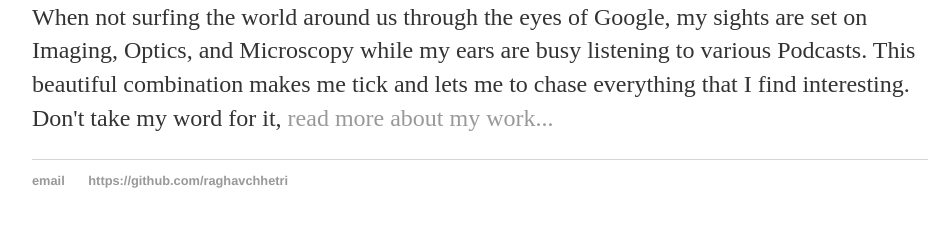
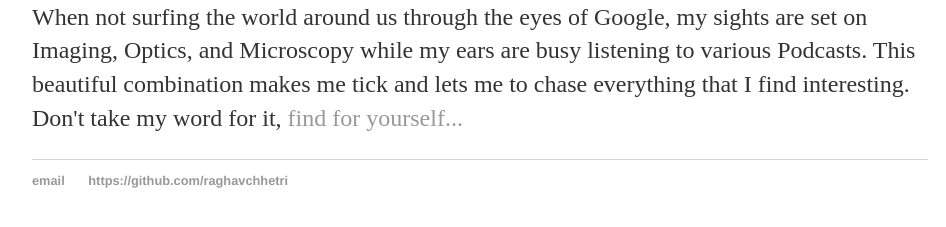
Before and after one commit to raghavchhetri/raghavchhetri.github.io, a Jekyll site: the page built from index.html, in a window 1280 px wide. Shown: the part 190-417 px from the top of the page, without its empty margins (160-1106 px from the left). Built offline with Jekyll 4.4.1, drawn with Linux system fonts in a browser that asks for light colours.

Commit message:
Update index.html

```diff
--- a/index.html
+++ b/index.html
@@ -8,5 +8,5 @@ title: Science is hard. It rocks though... Stay with it!
 	<p> When not surfing the world around us through the eyes of Google, my sights are set on Imaging, Optics, and Microscopy
 		while my ears are busy listening to various Podcasts.
 		This beautiful combination makes me tick and lets me to chase everything that I find interesting.
-		Don't take my word for it, <a href="/about">read more about my work...</a></p>
+		Don't take my word for it, <a href="/about">find for yourself...</a></p>
 </div><!-- /.blurb -->
```
